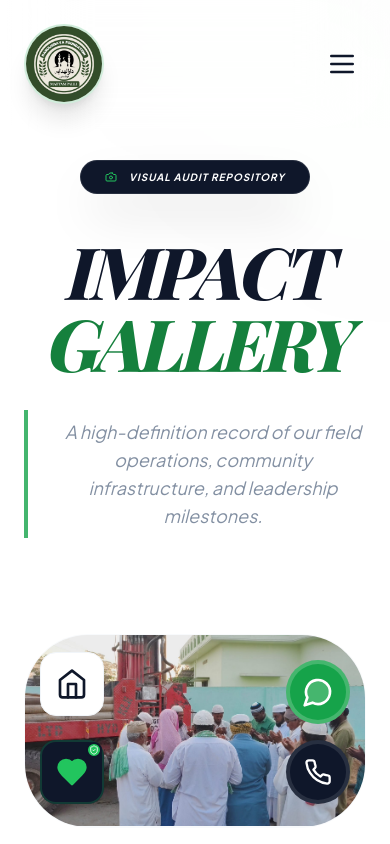
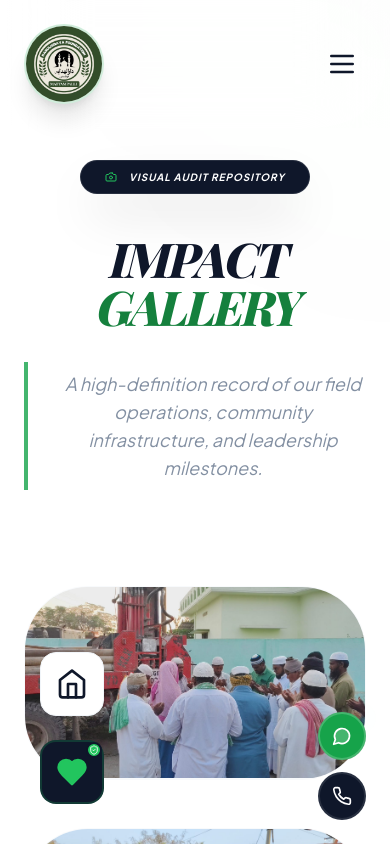
Before and after one commit to Abdulla7788/darulhidayafoundation, a Next.js app: page /gallery in a window 390 px wide. Shown: the top 844 px of the page. Built offline with nearby package versions, Linux system fonts and the light colour scheme.

Commit message:
Optimize: Full mobile responsiveness for titles and floating icons

```diff
--- a/app/causes/[id]/page.js
+++ b/app/causes/[id]/page.js
@@ -74,7 +74,7 @@ export default function CauseDetail({ params }) {
         <div className="max-w-7xl mx-auto px-6 relative z-10 text-center">
           <motion.div initial={{ opacity: 0, y: 30 }} animate={{ opacity: 1, y: 0 }} transition={{ duration: 0.8 }}>
              <p className="text-emerald-500 font-bold uppercase tracking-[0.4em] text-xs mb-8 italic">MISSION INTEL: {cause.category}</p>
-             <h1 className="text-8xl font-heading font-extrabold text-white uppercase italic tracking-tighter leading-none mb-12 drop-shadow-2xl">
+             <h1 className="text-5xl md:text-8xl font-heading font-extrabold text-white uppercase italic tracking-tighter leading-none mb-12 drop-shadow-2xl">
                 {cause.title}
              </h1>
 
--- a/app/gallery/page.js
+++ b/app/gallery/page.js
@@ -21,7 +21,7 @@ export default function GalleryPage() {
              <Camera className="w-3 h-3 text-emerald-500" />
              <span>Visual Audit Repository</span>
           </div>
-          <h1 className="text-7xl font-heading font-extrabold text-slate-900 uppercase italic tracking-tighter leading-none mb-8">
+          <h1 className="text-5xl md:text-7xl font-heading font-extrabold text-slate-900 uppercase italic tracking-tighter leading-none mb-8">
             Impact <span className="text-emerald-700">Gallery</span>
           </h1>
           <p className="max-w-2xl mx-auto text-lg text-slate-500 font-sans italic opacity-80 border-l-4 border-emerald-600 pl-8 py-2">
--- a/app/page.js
+++ b/app/page.js
@@ -26,7 +26,7 @@ export default function Home() {
                 <span>Foundation in Action</span>
               </div>
 
-              <h1 className="text-7xl font-heading text-slate-900 leading-[1.1] mb-8 uppercase italic tracking-tighter drop-shadow-sm">
+              <h1 className="text-5xl md:text-7xl font-heading text-slate-900 leading-[1.1] mb-8 uppercase italic tracking-tighter drop-shadow-sm">
                 Nurturing <span className="text-emerald-700 relative italic">Hope
                   <svg className="absolute -bottom-3 left-0 w-full h-6 text-emerald-500/10 -z-10" viewBox="0 0 100 20" preserveAspectRatio="none">
                     <path d="M0 10 Q 50 0 100 10" stroke="currentColor" strokeWidth="12" fill="none" strokeLinecap="round" />
--- a/components/layout/FloatingContact.js
+++ b/components/layout/FloatingContact.js
@@ -8,7 +8,7 @@ const FloatingContact = () => {
     const chairmanNo = "9184648169139";
 
     return (
-        <div className="fixed bottom-10 right-10 z-[100] flex flex-col space-y-4">
+        <div className="fixed bottom-6 right-6 md:bottom-10 md:right-10 z-40 flex flex-col space-y-3 md:space-y-4">
             {/* WhatsApp Floating Button */}
             <motion.a
                 href={`https://wa.me/${whatsappNo}`}
@@ -16,13 +16,13 @@ const FloatingContact = () => {
                 rel="noopener noreferrer"
                 whileHover={{ scale: 1.1, rotate: 10 }}
                 whileTap={{ scale: 0.9 }}
-                className="w-16 h-16 bg-emerald-600 shadow-4xl rounded-full flex items-center justify-center text-white hover:bg-emerald-700 transition-all group relative border-4 border-white/20 backdrop-blur-xl"
+                className="w-12 h-12 md:w-16 md:h-16 bg-emerald-600 shadow-4xl rounded-full flex items-center justify-center text-white hover:bg-emerald-700 transition-all group relative border-2 md:border-4 border-white/20 backdrop-blur-xl"
             >
-                <MessageCircle className="w-8 h-8 fill-white/20" />
-                <span className="absolute right-[120%] top-1/2 -translate-y-1/2 px-4 py-2 bg-emerald-700 text-white font-bold text-[10px] uppercase tracking-widest rounded-lg opacity-0 group-hover:opacity-100 transition-opacity whitespace-nowrap pointer-events-none shadow-2xl">
+                <MessageCircle className="w-5 h-5 md:w-8 md:h-8 fill-white/20" />
+                <span className="absolute right-[120%] top-1/2 -translate-y-1/2 px-4 py-2 bg-emerald-700 text-white font-bold text-[10px] uppercase tracking-widest rounded-lg opacity-0 lg:group-hover:opacity-100 transition-opacity whitespace-nowrap pointer-events-none shadow-2xl hidden md:block">
                     Chat on WhatsApp
                 </span>
-                <span className="absolute -top-1 -right-1 w-5 h-5 bg-emerald-400 rounded-full animate-ping pointer-events-none" />
+                <span className="absolute -top-1 -right-1 w-4 h-4 md:w-5 md:h-5 bg-emerald-400 rounded-full animate-ping pointer-events-none" />
             </motion.a>
 
             {/* Chairman Calling Button */}
@@ -30,10 +30,10 @@ const FloatingContact = () => {
                 href={`tel:+${chairmanNo}`}
                 whileHover={{ scale: 1.1, rotate: -10 }}
                 whileTap={{ scale: 0.9 }}
-                className="w-16 h-16 bg-slate-900 shadow-4xl rounded-full flex items-center justify-center text-white hover:bg-slate-800 transition-all group relative border-4 border-white/10"
+                className="w-12 h-12 md:w-16 md:h-16 bg-slate-900 shadow-4xl rounded-full flex items-center justify-center text-white hover:bg-slate-800 transition-all group relative border-2 md:border-4 border-white/10"
             >
-                <Phone className="w-7 h-7" />
-                <span className="absolute right-[120%] top-1/2 -translate-y-1/2 px-4 py-2 bg-slate-800 text-white font-bold text-[10px] uppercase tracking-widest rounded-lg opacity-0 group-hover:opacity-100 transition-opacity whitespace-nowrap pointer-events-none shadow-2xl">
+                <Phone className="w-5 h-5 md:w-7 md:h-7" />
+                <span className="absolute right-[120%] top-1/2 -translate-y-1/2 px-4 py-2 bg-slate-800 text-white font-bold text-[10px] uppercase tracking-widest rounded-lg opacity-0 lg:group-hover:opacity-100 transition-opacity whitespace-nowrap pointer-events-none shadow-2xl hidden md:block">
                     Call Chairman office
                 </span>
             </motion.a>
```
